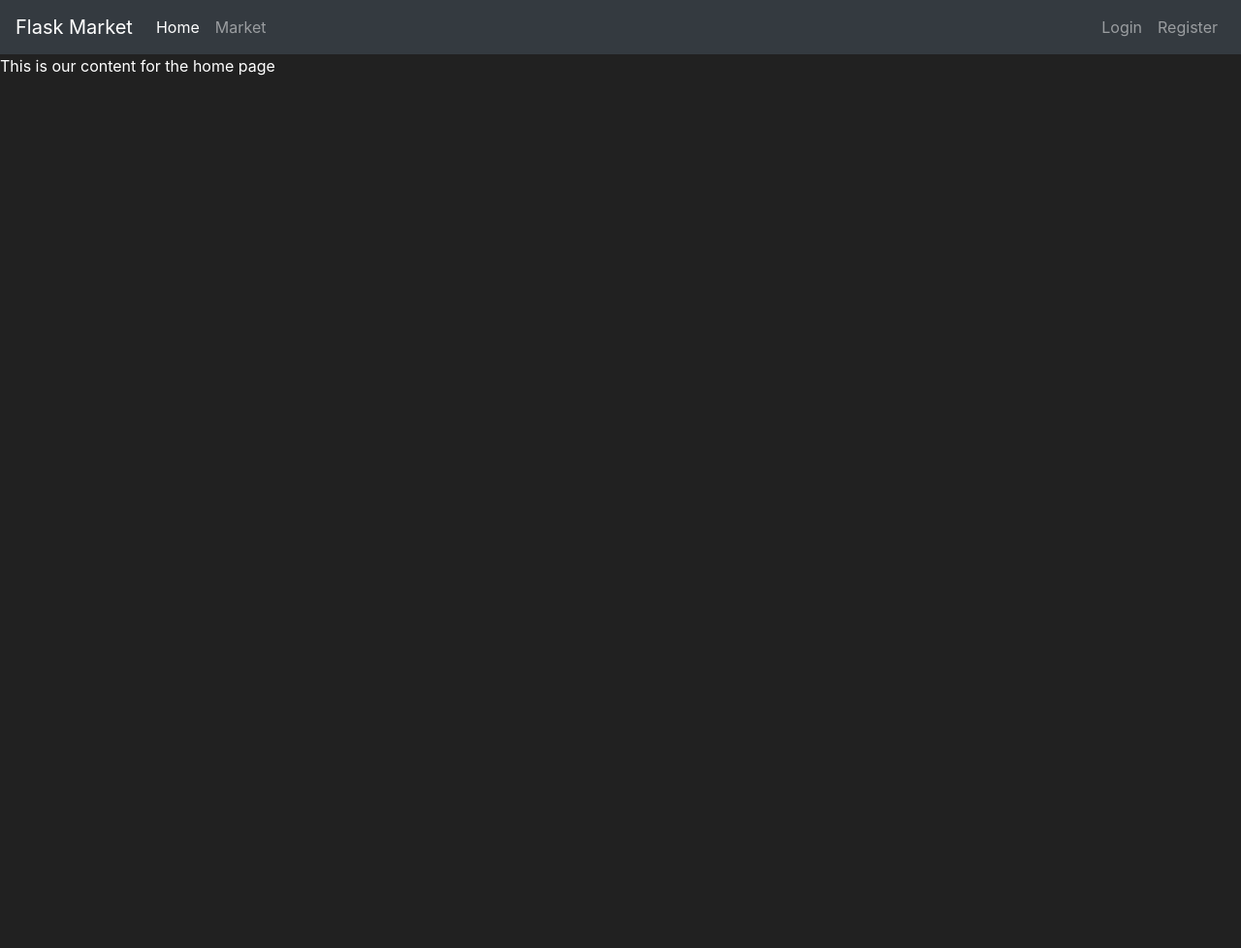
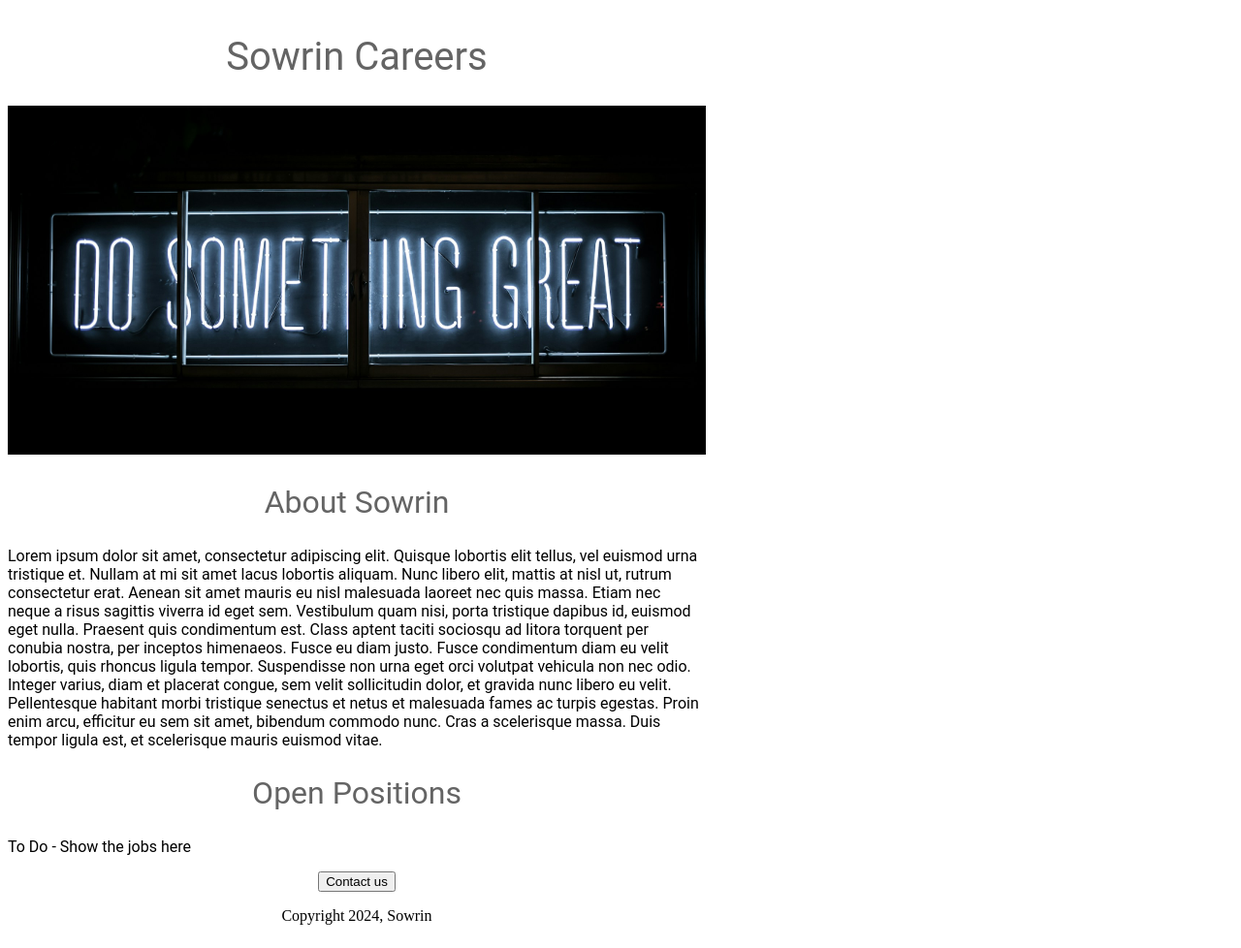
Before and after one commit to Paul21233/careers-website, a Flask app: page / in a window 1280 px wide. Shown: the whole page at 97% size. Before the commit the page ends 78 px from the top, so only its background shows below. Run offline with Flask 3, Linux system fonts and the light colour scheme; some libraries are stand-ins or nearby versions.

Commit message:
added html and css code

```diff
--- a/app.py
+++ b/app.py
@@ -1,40 +1,11 @@
 from re import L
 from flask import Flask, render_template
-from flask_sqlalchemy import SQLAlchemy
-from sqlalchemy import Integer, String
-from sqlalchemy.orm import Mapped, mapped_column
 
 app = Flask(__name__)
-app.config['SQLALCHEMY_DATABASE_URI'] = 'sqlite:///market.db'
-db = SQLAlchemy(app)
-
-
-class Item(db.Model):
-  id = db.Column(db.Integer, primary_key=True)
-  name = db.Column(db.String(30), nullable=False, unique=True)
-  price = db.Column(db.Integer, nullable=False)
-  barcode = db.Column(db.String(12), nullable=False, unique=True)
-  description = db.Column(db.String(1024), nullable=False, unique=True)
-
-  def __repr__(self):
-    return f'Item {self.name}'
-
-
-with app.app_context():
-  db.create_all()
-
 
 @app.route('/')
-@app.route('/home')
 def home_page():
   return render_template('home.html')
 
-
-@app.route('/market')
-def market_page():
-  items = Item.query.all()
-  return render_template('market.html', items=items)
-
-
 if __name__ == '__main__':
   app.run(host='0.0.0.0', port=8080, debug=True)
--- a/templates/base.html
+++ /dev/null
@@ -1,60 +0,0 @@
-<!doctype html>
-<html lang="en">
-   <head>
-      <!-- Required meta tags -->
-      <meta charset="utf-8">
-      <meta name="viewport" content="width=device-width, initial-scale=1, shrink-to-fit=no">
-      <!-- Bootstrap CSS -->
-      <link rel="stylesheet" href="https://cdn.jsdelivr.net/npm/bootstrap@4.5.3/dist/css/bootstrap.min.css" integrity="sha384-TX8t27EcRE3e/ihU7zmQxVncDAy5uIKz4rEkgIXeMed4M0jlfIDPvg6uqKI2xXr2" crossorigin="anonymous">
-      <title>
-          {% block title %}
-
-          {% endblock %}
-      </title>
-   </head>
-   <body>
-    <nav class="navbar navbar-expand-md navbar-dark bg-dark">
-      <a class="navbar-brand" href="#">Flask Market</a>
-      <button class="navbar-toggler" type="button" data-toggle="collapse" data-target="#navbarNav">
-        <span class="navbar-toggler-icon"></span>
-      </button>
-      <div class="collapse navbar-collapse" id="navbarNav">
-        <ul class="navbar-nav mr-auto">
-            <li class="nav-item active">
-                <a class="nav-link" href="{{ url_for('home_page') }}">Home <span class="sr-only">(current)</span></a>
-            </li>
-            <li class="nav-item">
-                <a class="nav-link" href="{{ url_for('market_page') }}">Market</a>
-            </li>
-        </ul>
-        <ul class="navbar-nav">
-            <li class="nav-item">
-                <a class="nav-link" href="#">Login</a>
-            </li>
-            <li class="nav-item">
-                <a class="nav-link" href="#">Register</a>
-            </li>
-        </ul>
-      </div>
-    </nav>
-      {% block content %}
-
-      {% endblock %}
-      <!-- Future Content here -->
-
-
-
-      <!-- Optional JavaScript -->
-      <!-- jQuery first, then Popper.js, then Bootstrap JS -->
-      <script src='https://kit.fontawesome.com/a076d05399.js'></script>
-      <script src="https://code.jquery.com/jquery-3.5.1.slim.min.js" integrity="sha384-DfXdz2htPH0lsSSs5nCTpuj/zy4C+OGpamoFVy38MVBnE+IbbVYUew+OrCXaRkfj" crossorigin="anonymous"></script>
-      <script src="https://cdn.jsdelivr.net/npm/popper.js@1.16.1/dist/umd/popper.min.js" integrity="sha384-9/reFTGAW83EW2RDu2S0VKaIzap3H66lZH81PoYlFhbGU+6BZp6G7niu735Sk7lN" crossorigin="anonymous"></script>
-      <script src="https://stackpath.bootstrapcdn.com/bootstrap/4.5.2/js/bootstrap.min.js" integrity="sha384-B4gt1jrGC7Jh4AgTPSdUtOBvfO8shuf57BaghqFfPlYxofvL8/KUEfYiJOMMV+rV" crossorigin="anonymous"></script>
-   </body>
-   <style>
-      body {
-      background-color: #212121;
-      color: white
-      }
-   </style>
-</html>
--- a/templates/home.html
+++ b/templates/home.html
@@ -1,7 +1,55 @@
-{% extends "base.html" %}
-{% block title %}
-  Home Page
-{% endblock %}
-{% block content%}
-  This is our content for the home page
-{% endblock %}
+<!DOCTYPE html>
+<html>
+  <head>
+    <title>Sowrin Careers</title>
+    <style>
+      h1{
+        font-size: 40px;
+        font-family: Roboto;
+        font-weight: normal;
+        color: rgb(100, 100, 100);
+        text-align: center;
+      }
+      #banner{
+        width: 100%;
+        height: 360px;
+        object-fit: cover;
+      }
+      h2{
+        font-family: Roboto;
+        font-size: 32px;
+        color: rgb(100, 100, 100);
+        font-weight: normal;
+        text-align: center;
+      }
+      .bodytext{
+        font-family: Roboto;
+        colors: rgb(80, 80, 80);
+      }
+      #container{
+        max-width: 720px;
+        margins: 0 auto;
+        align-content: center;
+      }
+    </style>
+  </head>
+
+  <body>
+    <div id="container">
+      <h1>
+        Sowrin Careers
+      </h1>
+      <img id="banner" src="static/cimg1.jpg" height=320>
+      <h2>About Sowrin</h2>
+      <p class="bodytext">
+        Lorem ipsum dolor sit amet, consectetur adipiscing elit. Quisque lobortis elit tellus, vel euismod urna tristique et. Nullam at mi sit amet lacus lobortis aliquam. Nunc libero elit, mattis at nisl ut, rutrum consectetur erat. Aenean sit amet mauris eu nisl malesuada laoreet nec quis massa. Etiam nec neque a risus sagittis viverra id eget sem. Vestibulum quam nisi, porta tristique dapibus id, euismod eget nulla. Praesent quis condimentum est. Class aptent taciti sociosqu ad litora torquent per conubia nostra, per inceptos himenaeos. Fusce eu diam justo. Fusce condimentum diam eu velit lobortis, quis rhoncus ligula tempor. Suspendisse non urna eget orci volutpat vehicula non nec odio. Integer varius, diam et placerat congue, sem velit sollicitudin dolor, et gravida nunc libero eu velit. Pellentesque habitant morbi tristique senectus et netus et malesuada fames ac turpis egestas. Proin enim arcu, efficitur eu sem sit amet, bibendum commodo nunc. Cras a scelerisque massa. Duis tempor ligula est, et scelerisque mauris euismod vitae.
+      </p>
+      <h2>Open Positions</h2>
+      <p class="bodytext">To Do - Show the jobs here</p>
+      <div style="text-align: center">
+        <button>Contact us</button>
+        <p>Copyright 2024, Sowrin</p>
+      </div>
+    </div>
+  </body>
+</html>
```
Also changed, not shown: templates/market.html (deleted, +0 -34 lines).
